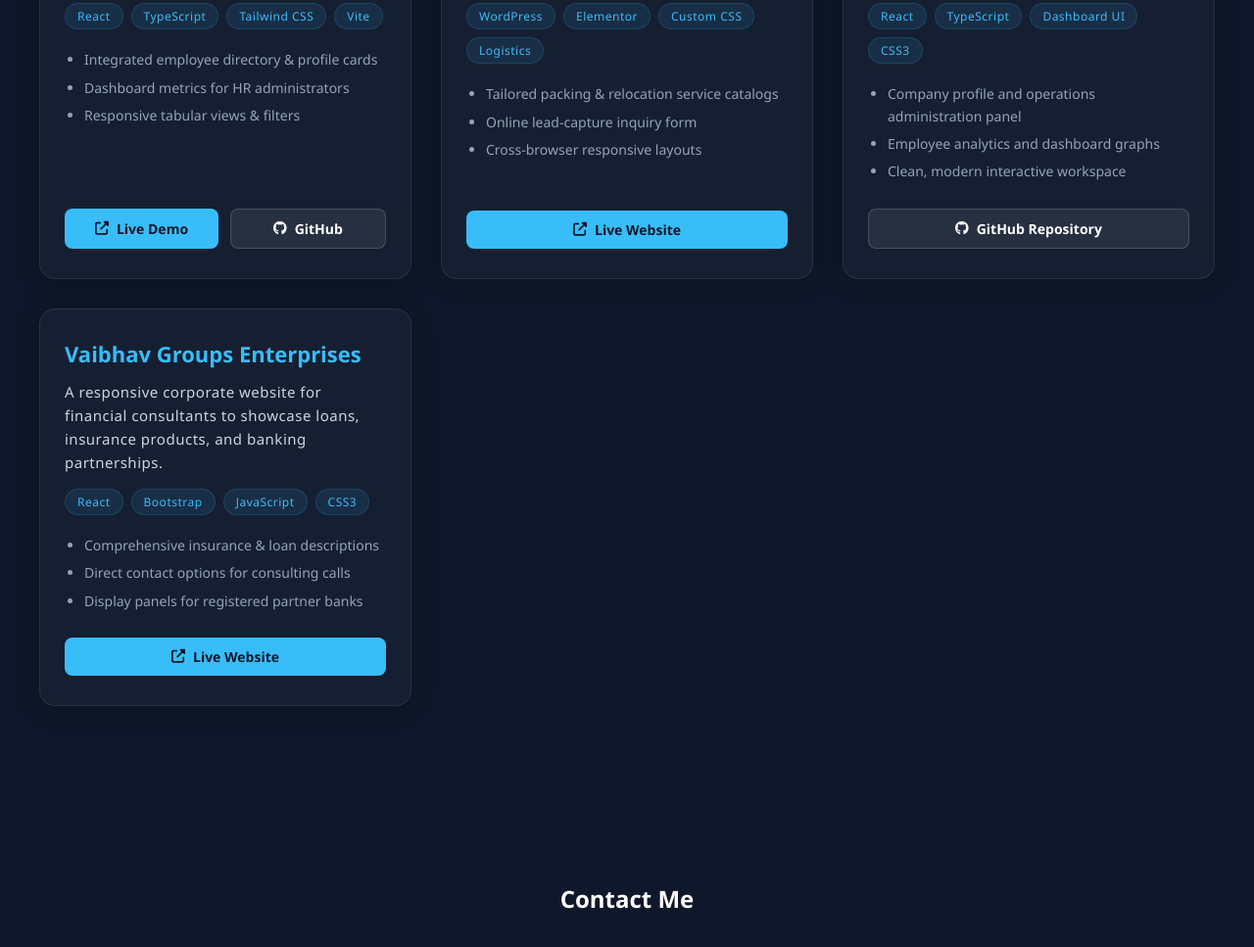
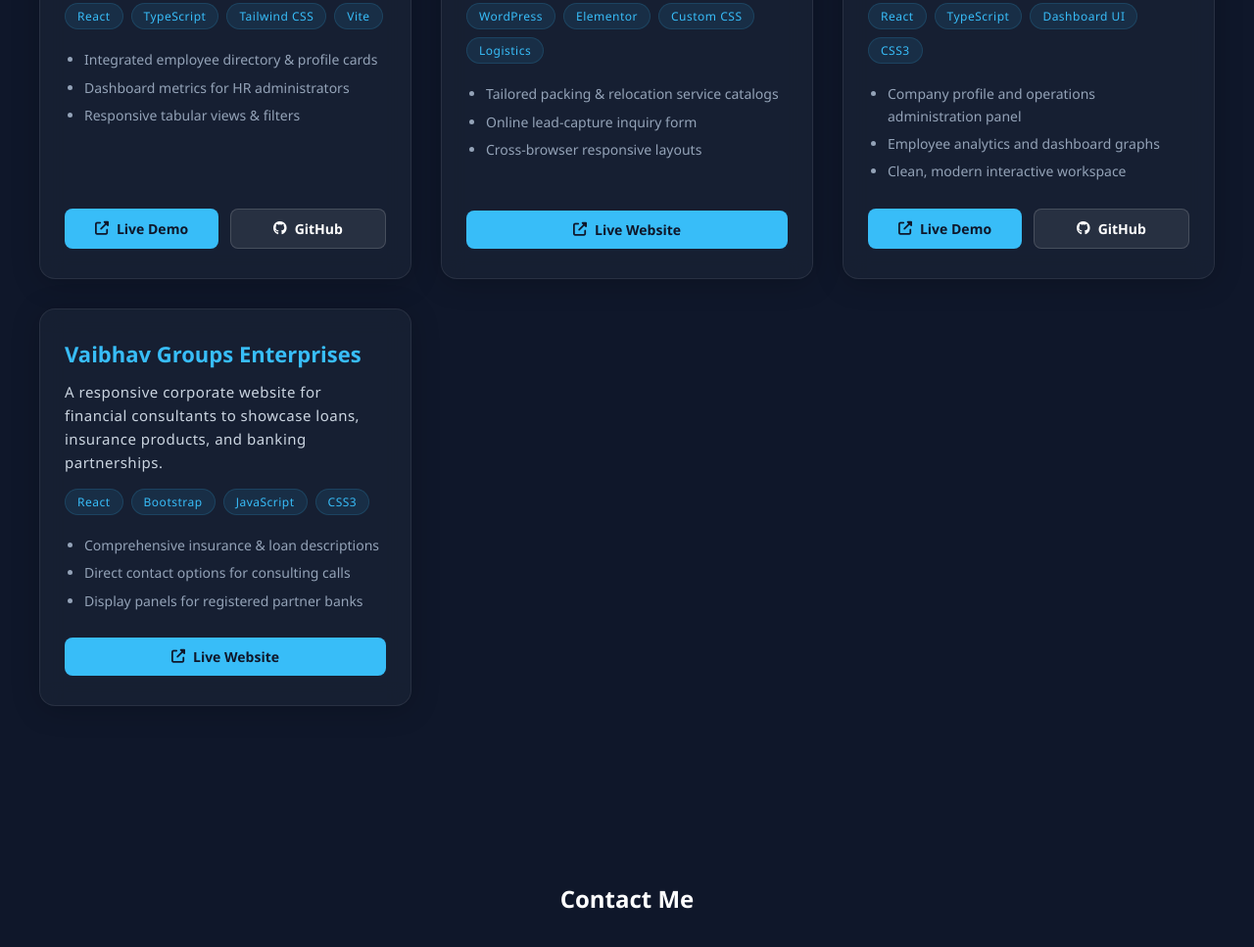
Before and after one commit to Amanverma23-collab/aman-portfolio, a plain HTML site: page index.html in a window 1280 px wide. Shown: the part 3375-4342 px from the top of the page at 98% size. Drawn offline with nearby package versions, Linux system fonts and the light colour scheme.

Commit message:
Add Live Demo link for HRMS Owner Dashboard

```diff
--- a/index.html
+++ b/index.html
@@ -386,8 +386,11 @@
                     <li>Clean, modern interactive workspace</li>
                 </ul>
                 <div class="project-links">
-                    <a href="https://github.com/Amanverma23-collab/hrms-owner" target="_blank" rel="noopener noreferrer" class="project-btn github-btn" style="flex: 2;">
-                        <i class="fab fa-github"></i> GitHub Repository
+                    <a href="https://hrms-owner-u4yj.vercel.app/login" target="_blank" rel="noopener noreferrer" class="project-btn">
+                        <i class="fas fa-external-link-alt"></i> Live Demo
+                    </a>
+                    <a href="https://github.com/Amanverma23-collab/hrms-owner" target="_blank" rel="noopener noreferrer" class="project-btn github-btn">
+                        <i class="fab fa-github"></i> GitHub
                     </a>
                 </div>
             </div>
```
